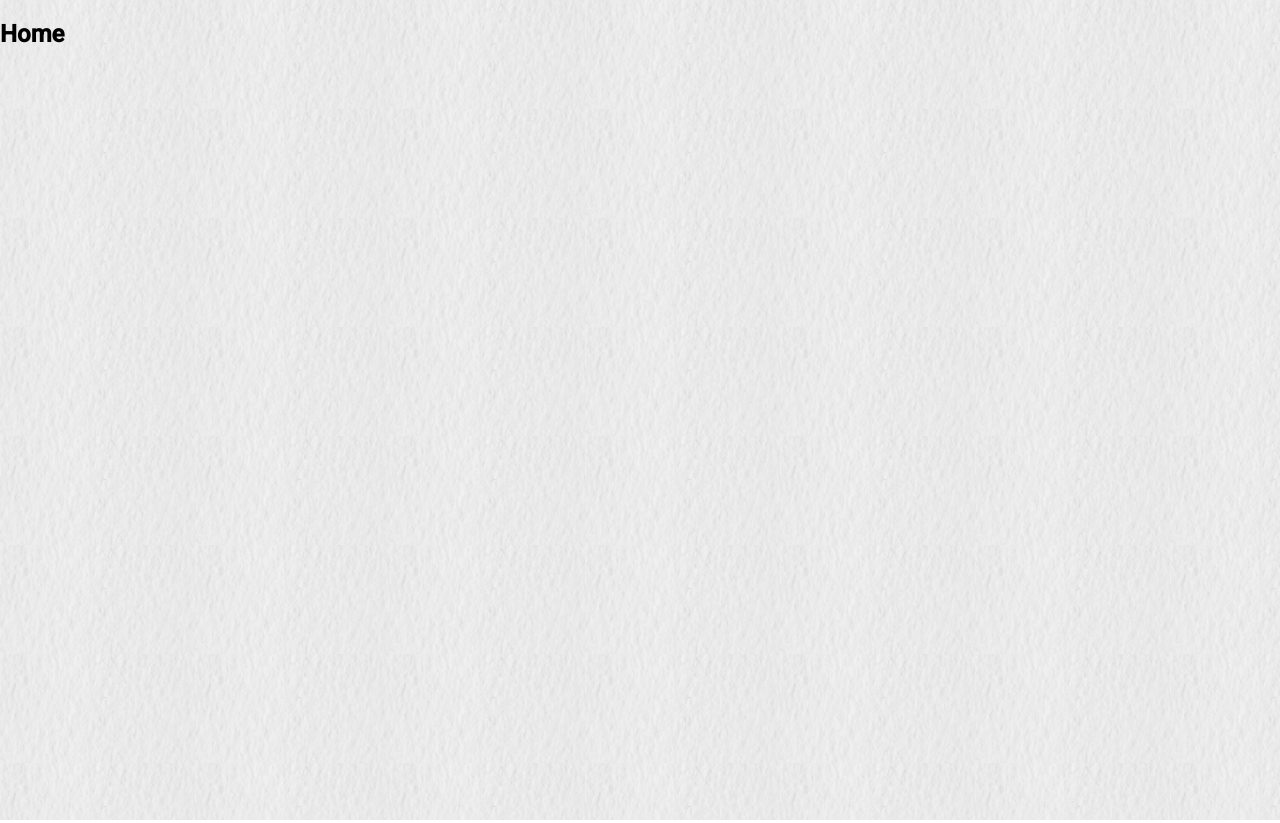
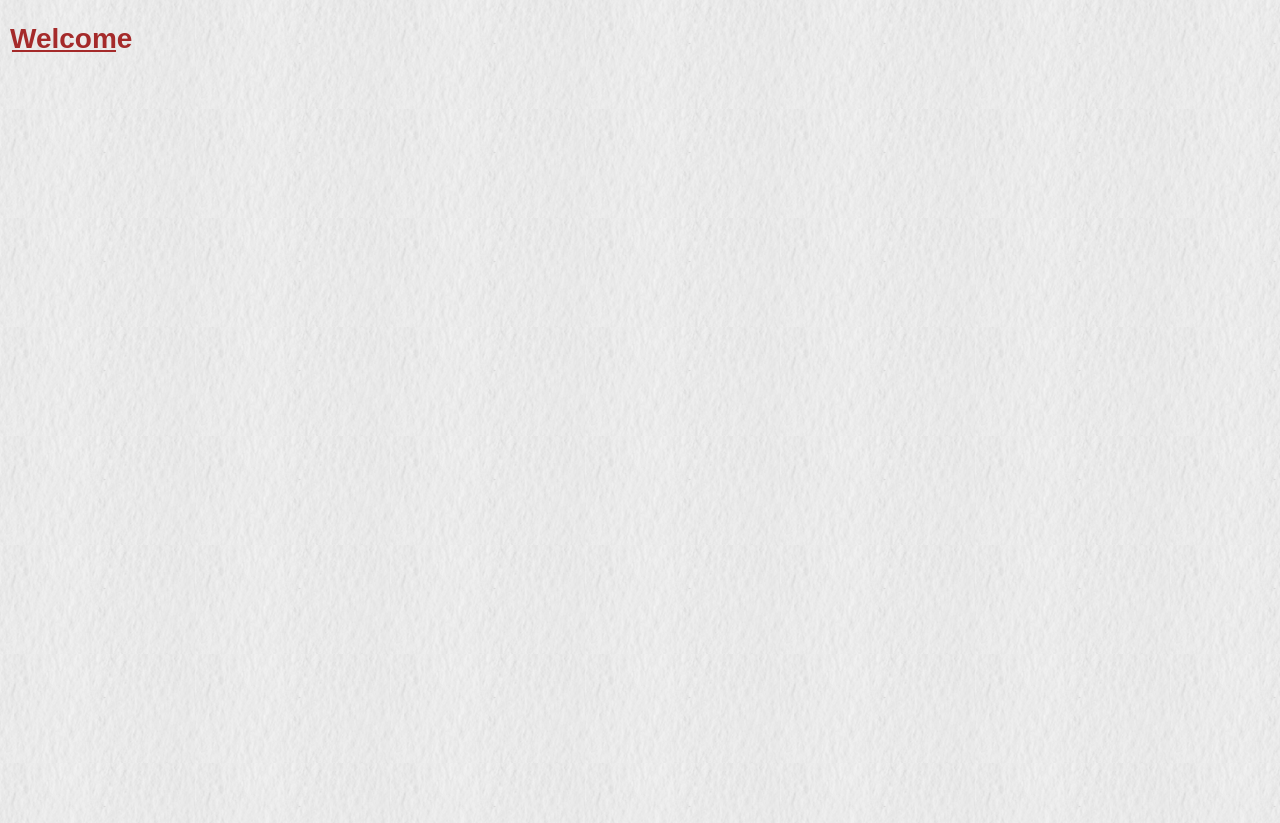
Before and after one commit to carlosmiguelviegas/virtual-library-react, a React (Create React App) app: page / in a window 1280 px wide. Built offline with nearby package versions, Linux system fonts and the light colour scheme.

Commit message:
changed home css style

```diff
--- a/src/pages/home/Home.js
+++ b/src/pages/home/Home.js
@@ -1,6 +1,12 @@
+import { HOME_PAGE_WELCOME } from '../../utils/titles-and-labels';
+import styles from './Home.module.css';
+
 const Home = () => {
   return (
-    <h2>Home</h2>
+    <section>
+      <h1 className={styles.title}>{HOME_PAGE_WELCOME}</h1>
+      <hr className={styles.divider} />
+    </section>
   );
 };
 
--- /dev/null
+++ b/src/pages/home/Home.module.css
@@ -0,0 +1,16 @@
+.title {
+  font-family: sans-serif;
+  font-size: 28px;
+  color: brown;
+  padding-left: 10px;
+  margin-bottom: 0px;
+}
+
+.divider {
+  width: 8%;
+  color: brown;
+  position: absolute;
+  top: 42px;
+  left: 12px;
+  border: 1px solid;
+}
--- a/src/utils/titles-and-labels.js
+++ b/src/utils/titles-and-labels.js
@@ -3,11 +3,13 @@ const SIGN_IN_LABEL = 'Sign in';
 const SIGN_IN_EMAIL_LABEL = 'Email';
 const SIGN_IN_PASSWORD_LABEL = 'Password';
 const SIGN_IN_SHOW_PASSWORD_LABEL = 'Show Password';
+const HOME_PAGE_WELCOME = 'Welcome';
 
 export {
           SIGN_IN_TITLE,
           SIGN_IN_LABEL,
           SIGN_IN_EMAIL_LABEL,
           SIGN_IN_PASSWORD_LABEL,
-          SIGN_IN_SHOW_PASSWORD_LABEL
+          SIGN_IN_SHOW_PASSWORD_LABEL,
+          HOME_PAGE_WELCOME
        };
```
